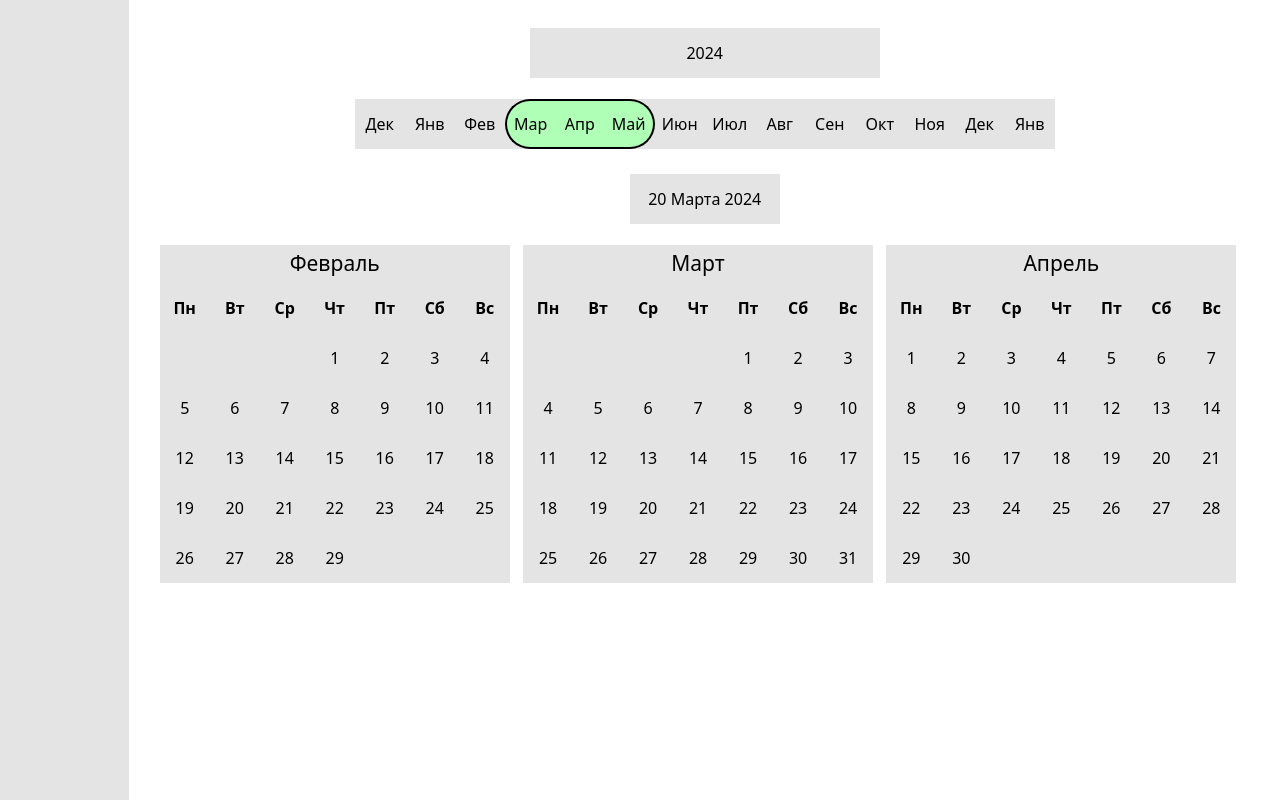
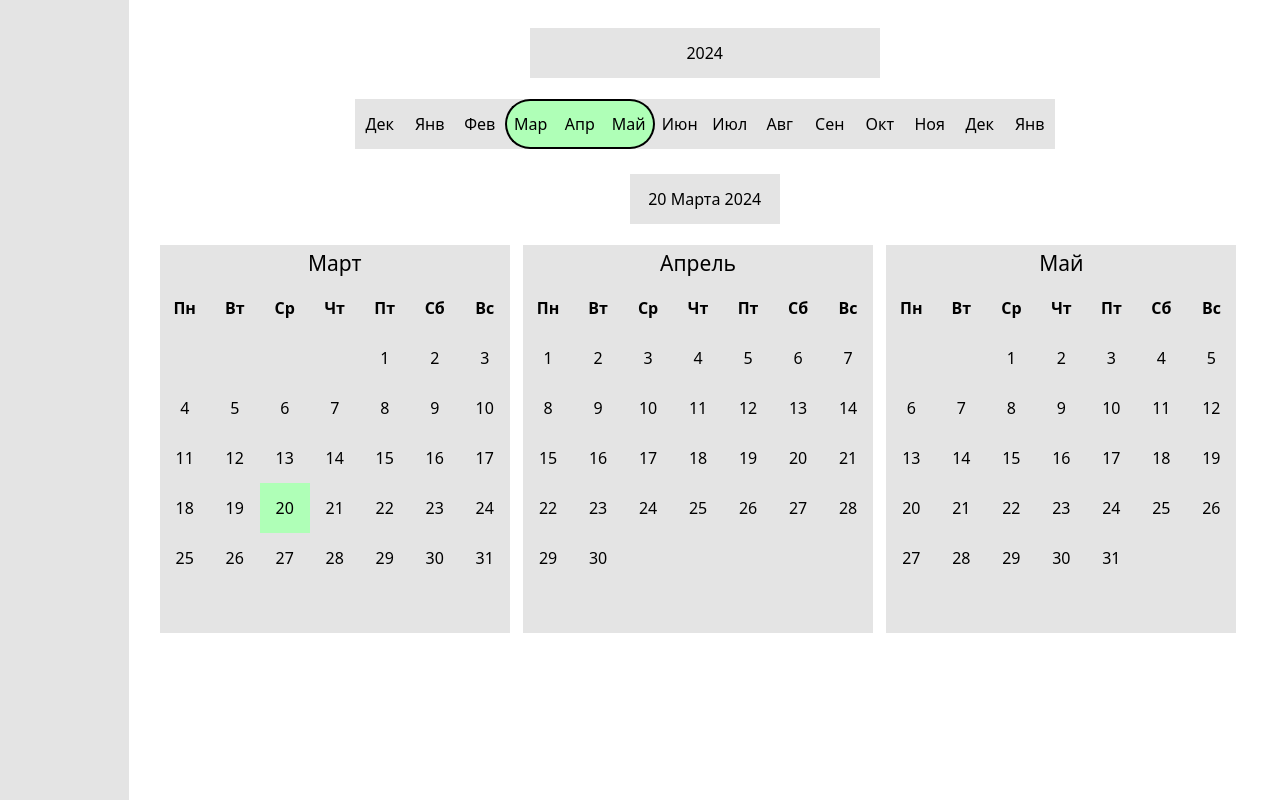
Before and after one commit to vroshupkin/rythmer_frontend, a React (Vite) app: page / in a window 1280 px wide. Built offline with nearby package versions, Linux system fonts and the light colour scheme.

Commit message:
Сделано связка календаря со стором

```diff
--- a/src/entities/Date.slice.ts
+++ b/src/entities/Date.slice.ts
@@ -1,22 +1,18 @@
 import { PayloadAction, createSlice } from '@reduxjs/toolkit';
 import { useSelector } from 'react-redux';
-import { DateTools } from '../shared/DateTools';
 
-export type TDateSliceState = { date: string }
+export type TDateSliceState = { selectedMonth: string,  date: string }
 export enum DATE_SLICE {NAME = 'dateSlice'}
 
 const actions_handlers = {
-  addDay: (state: TDateSliceState, action: PayloadAction<number>) =>
+  changeSelectedMonth: (state: TDateSliceState, action: PayloadAction<string>) =>
   {
-    const date = new Date(state.date);
-    state.date = DateTools.addDay(date, action.payload) + '';
+    state.selectedMonth = new Date(action.payload) + '';
   },
 
-  changeDate: (state: TDateSliceState, action: PayloadAction<Date>) =>
+  changeDate: (state: TDateSliceState, action: PayloadAction<string>) =>
   {
-    console.log('change');
     state.date = new Date(action.payload) + '';
-
   }
 };
 
@@ -24,26 +20,23 @@ const actions_handlers = {
 export const dateSlice = createSlice({
   name: DATE_SLICE.NAME,
   initialState: {
-    date: new Date() + ''
+    // Прочесть из кеша
+    selectedMonth: new Date() + '',
+    date: new Date + ''
   },
   reducers: {
     ...actions_handlers
   },
   selectors: {
-    date: (state) => state.date
+    selectedMonth: (state) => state.selectedMonth
   }
 });
 
-
-export type TDateSliceActions =
-    {type: `${DATE_SLICE.NAME}/addDay`, payload: number} |
-      {type: `${DATE_SLICE.NAME}/changeDate`, payload: string}
-
-
-export const  dateSliceActions = dateSlice.actions;
-
 export const hooks = {
   selector: {
+    useSelectedMonth: () => useSelector<TDateSliceState, Date>((state) => new Date(state.selectedMonth)),
     useDate: () => useSelector<TDateSliceState, Date>((state) => new Date(state.date))
   }
 };
+
+export const { changeDate, changeSelectedMonth } = dateSlice.actions;
--- a/src/entities/Date.store.ts
+++ b/src/entities/Date.store.ts
@@ -1,9 +1,9 @@
 import { configureStore } from '@reduxjs/toolkit';
-import { TDateSliceActions, dateSlice } from './Date.slice';
+import { dateSlice } from './Date.slice';
 
 export const date_store = configureStore({
   reducer: dateSlice.reducer ,
   preloadedState: dateSlice.getInitialState()
 });
 
-export type TDateStoreUseDispatch = typeof date_store.dispatch<TDateSliceActions>;
+export type TDateStoreUseDispatch = typeof date_store.dispatch;
--- a/src/shared/DateTools.ts
+++ b/src/shared/DateTools.ts
@@ -73,3 +73,46 @@ function isLeapYear(year: number)
 
   return false;
 }
+
+export class setDate
+{
+  #date: Date;
+  constructor(date: Date)
+  {
+    this.#date = new Date(date);
+  }
+
+  get date()
+  {
+    return this.#date;
+  }
+
+  setDay(num: number)
+  {
+    this.#date.setDate(num);
+
+    return this;
+  }
+  setFirstDay()
+  {
+    this.#date.setDate(1);
+
+    return this;
+  }
+
+  nextMonth()
+  {
+    const curr_month = this.#date.getMonth();
+    if(curr_month === 11)
+    {
+      this.#date.setMonth(0);
+      this.#date.setFullYear(this.#date.getFullYear() + 1);
+    }
+    else
+    {
+      this.#date.setMonth(curr_month + 1);
+    }
+
+    return this;
+  }
+}
--- a/src/widgets/Calendar.tsx
+++ b/src/widgets/Calendar.tsx
@@ -1,66 +1,56 @@
 import { FC, useState } from 'react';
 import { useDispatch } from 'react-redux';
-import { dateSliceActions, hooks } from '../entities/Date.slice';
-import { MonthName } from '../shared/DateTools';
+import { changeSelectedMonth, hooks } from '../entities/Date.slice';
 import { TDateStoreUseDispatch } from '../entities/Date.store';
+import { MonthName, setDate } from '../shared/DateTools';
 import { Month } from './Month';
 
 
 export const Calendar: FC = () =>
 {
+  const selectedMonth = hooks.selector.useSelectedMonth();
   const date = hooks.selector.useDate();
+
   const dispatch = useDispatch<TDateStoreUseDispatch>();
 
   const change_month = (month_order: number) =>
   {
-    const new_date = new Date(date);
+    const new_date = new Date(selectedMonth);
 
     new_date.setMonth(month_order - 1);
-    new_date.setFullYear(date.getFullYear());
+    new_date.setFullYear(selectedMonth.getFullYear());
 
-    dispatch({ type: 'dateSlice/changeDate', payload: new_date + '' });
+
+    dispatch(changeSelectedMonth(new_date + ''));
   };
+
 
   return(
     <div className='flex flex-col w-[100%]'>
       <YearInput className='mt-[28px]' date={new Date()}/>
       <MonthSelector onClick={change_month} className='mt-[21px]'/>
       <DateView className={'mt-[25px]'} date={date}/>
-      {/* <DateInput/> */}
 
       <div className='flex justify-center'>
         <div className='flex w-[1090px]'>
-          <Month className={'mt-[21px]'} FirstDayOfMonth={new Date('02.01.2024')}/>
-          <Month className={'mt-[21px]'} FirstDayOfMonth={new Date('03.01.2024')}/>
-          <Month className={'mt-[21px]'} FirstDayOfMonth={new Date('04.01.2024')}/>
+          <Month
+            className={'mt-[21px]'}
+            FirstDayOfMonth={new setDate(selectedMonth).setFirstDay().date}
+          />
+          <Month
+            className={'mt-[21px]'}
+            FirstDayOfMonth={new setDate(selectedMonth).setFirstDay().nextMonth().date}
+          />
+          <Month
+            className={'mt-[21px]'}
+            FirstDayOfMonth={new setDate(selectedMonth).setFirstDay().nextMonth().nextMonth().date}
+          />
         </div>
       </div>
 
 
     </div>
 
-  );
-};
-
-
-const DateInput: FC = () =>
-{
-  const dispatch = useDispatch<TDateStoreUseDispatch>();
-
-
-  const addDayHanlder = (num: number) =>
-  {
-    dispatch(dateSliceActions.addDay(num));
-  };
-
-
-  const class_name = 'border-[2px] border-[black] rounded-md hover:bg-[gray]';
-
-  return(
-    <section>
-      <button className={class_name} onClick={_ => addDayHanlder(1)}>Add day</button>
-      <button className={class_name} onClick={_ => addDayHanlder(-1)}>Minus Day</button>
-    </section>
   );
 };
 
--- a/src/widgets/Month.tsx
+++ b/src/widgets/Month.tsx
@@ -1,5 +1,8 @@
 import { FC } from 'react';
-import { CountDaysOfMonth, MonthName } from '../shared/DateTools';
+import { CountDaysOfMonth, MonthName, setDate } from '../shared/DateTools';
+import { changeDate, hooks } from '../entities/Date.slice';
+import { useDispatch } from 'react-redux';
+import { TDateStoreUseDispatch } from '../entities/Date.store';
 
 
 type TMonthProps = {className?: string, FirstDayOfMonth: Date}
@@ -51,12 +54,18 @@ const Days: FC<{FirstDayOfMonth: Date}> = ({ FirstDayOfMonth }) =>
 
   const offset_empty_days = Array(offset).fill('');
   const days = [ ... Array(count).keys() ].map( v => v + 1);
-  const after_empty_days = [ ... Array(35 - count - offset).fill('') ];
+
+  const after_empty_days = [ ... Array(42 - count - offset).fill('') ];
+
 
   return(
-    <div className='flex flex-wrap h-[250px] w-[350px]'>
+    <div className='flex flex-wrap h-[300px] w-[350px]'>
       {offset_empty_days.map(EmptyDayCell)}
-      {days.map(day => <DayCell name={day + ''}/>)}
+      {days.map(day =>
+        <DayCellWithStore
+          day={day}
+          FirstDayOfMonth={FirstDayOfMonth}
+        />)}
       {after_empty_days.map(EmptyDayCell)}
     </div>
 
@@ -64,10 +73,44 @@ const Days: FC<{FirstDayOfMonth: Date}> = ({ FirstDayOfMonth }) =>
 };
 
 
-const DayCell: FC<{name: string}> = ({ name }) =>
-  <div className={'bg-main hover:bg-main_hover cursor-pointer w-[50px] h-[50px] flex justify-center items-center'}>
-    <span>{name}</span>
-  </div>;
+const DayCellWithStore: FC<{day: number, FirstDayOfMonth: Date}> = ({ day, FirstDayOfMonth }) =>
+{
+
+
+  const date = hooks.selector.useDate();
+
+  const isSelectedDay = () =>
+    date.getMonth() === FirstDayOfMonth.getMonth() &&
+    date.getFullYear() === FirstDayOfMonth.getFullYear() &&
+    date.getDate() === day;
+
+  const dispatch = useDispatch<TDateStoreUseDispatch>();
+
+  const onClick = () =>
+  {
+    const date = new setDate(FirstDayOfMonth).setDay(day).date;
+
+    dispatch(changeDate(date + ''));
+  };
+
+  const Styles = {
+    common: 'cursor-pointer w-[50px] h-[50px] flex justify-center items-center ',
+    active: 'bg-select hover:bg-select_hover',
+    unactive: 'bg-main hover:bg-main_hover',
+
+  };
+
+
+  return(
+    <div
+      onClick={onClick}
+      className={`${Styles.common} ${isSelectedDay() ? Styles.active : Styles.unactive}`}
+    >
+      <span>{day}</span>
+    </div>
+  );
+};
+
 
 const EmptyDayCell: FC = () =>
   <div className={'bg-main w-[50px] h-[50px] flex justify-center items-center'}>
```
